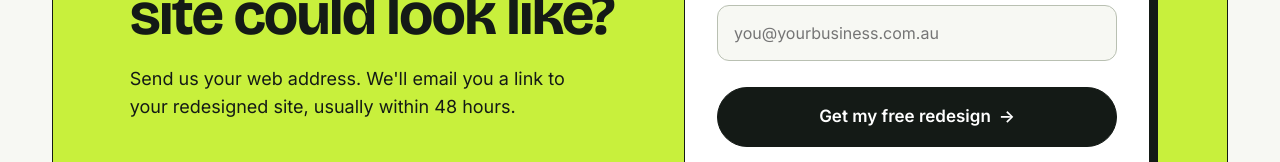
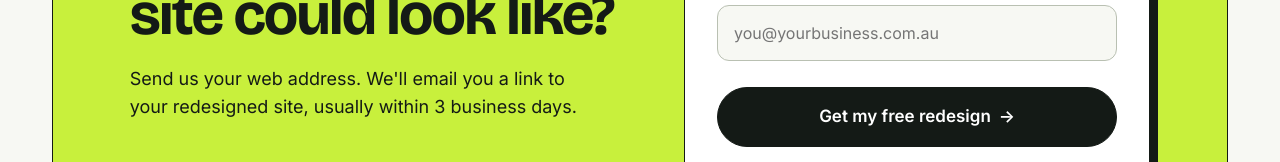
Before and after one commit to orville22/sprucestudio-website, a plain HTML site: page index.html in a window 1280 px wide. Shown: the part 4277-4439 px from the top of the page. Drawn offline with nearby package versions, Linux system fonts and the light colour scheme.

Commit message:
Change redesign turnaround to 3 business days
Co-Authored-By: Claude Opus 5.5 <noreply@anthropic.com>
Claude-Session: https://claude.ai/code/session_01VSQbYV52Ris9k1z4eGMNSZ

```diff
--- a/index.html
+++ b/index.html
@@ -385,7 +385,7 @@ footer .brand{font-size:20px;color:var(--ink)}
     <div class="cta">
       <div class="cta-copy">
         <h2>Curious what your site could look like?</h2>
-        <p>Send us your web address. We'll email you a link to your redesigned site, usually within 48 hours.</p>
+        <p>Send us your web address. We'll email you a link to your redesigned site, usually within 3 business days.</p>
       </div>
       <form class="start" id="start-form" action="https://formspree.io/f/mwlozkyb" method="POST">
         <input type="hidden" name="_subject" value="New free redesign request">
```
